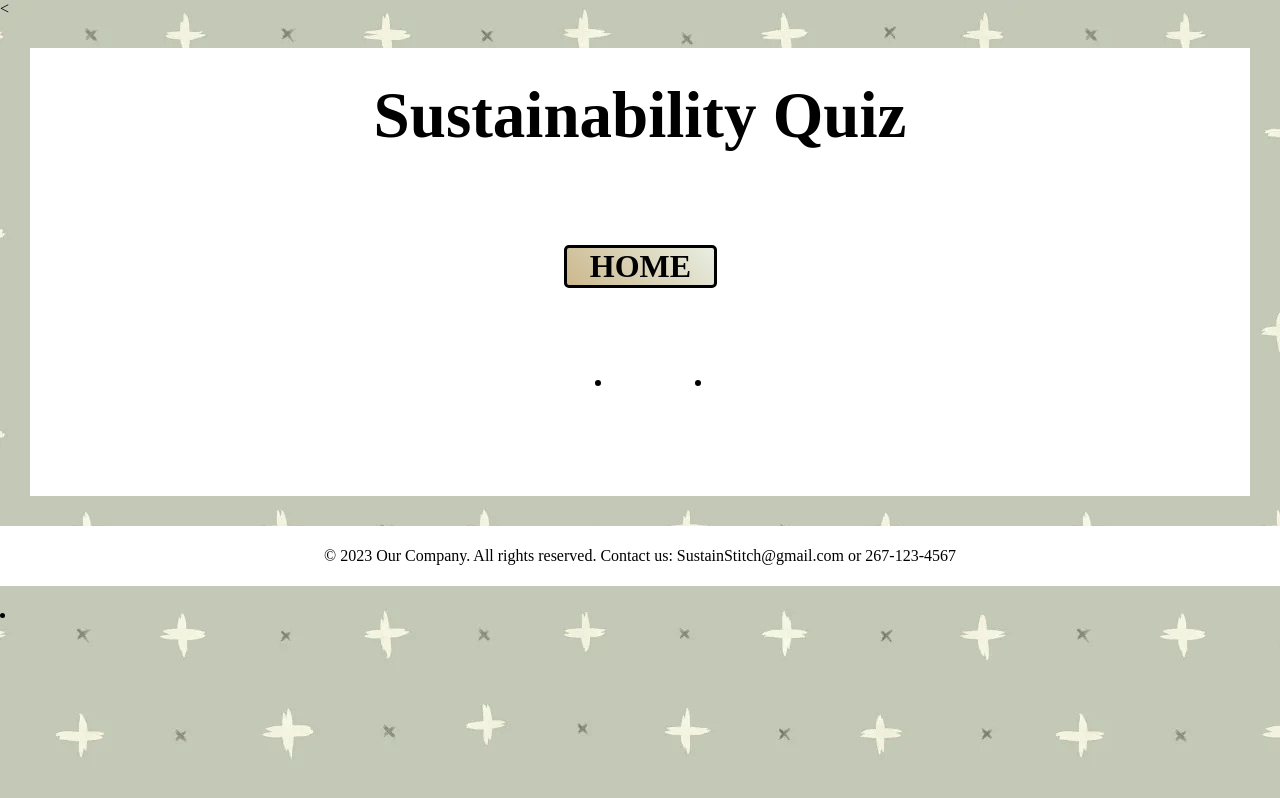
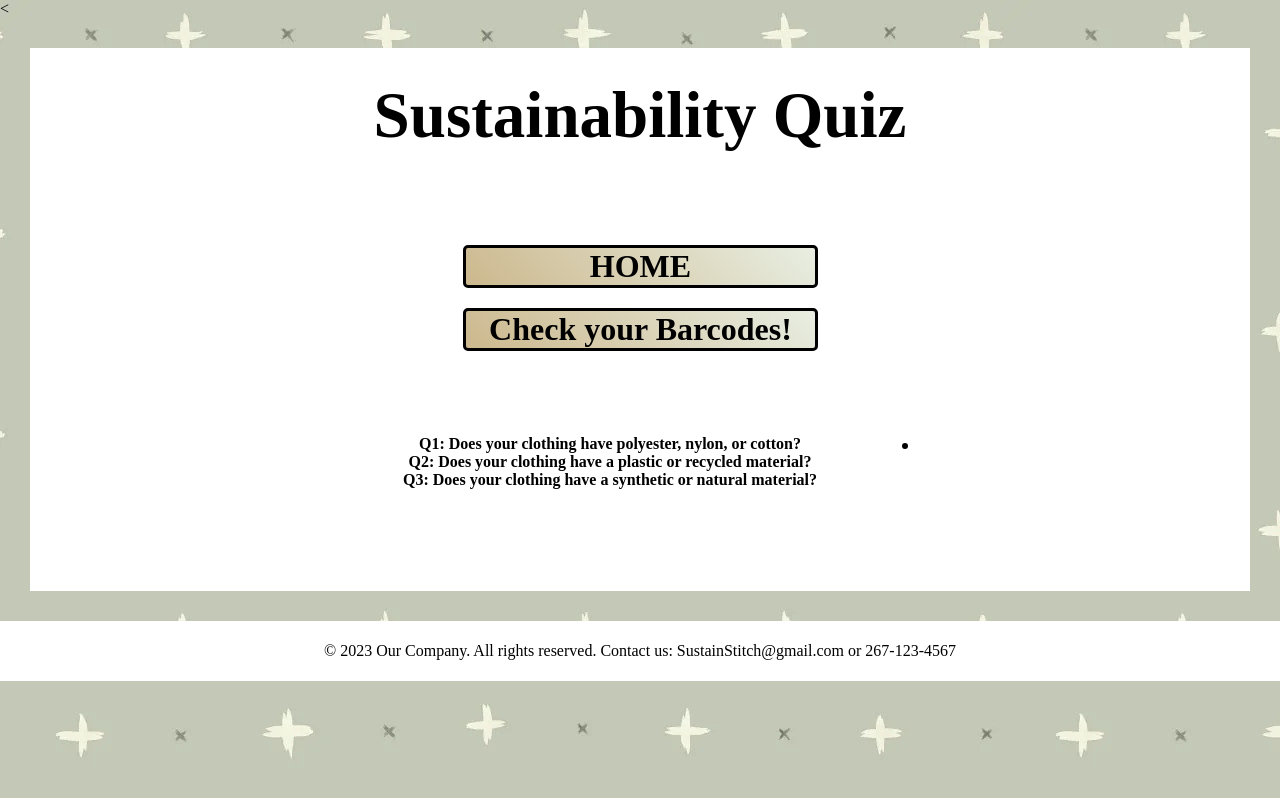
Before and after one commit to Jliu223/SustainStitch, a plain HTML site: page quiz.html in a window 1280 px wide. Drawn offline with Linux system fonts and the light colour scheme; files that its build step writes are made by us from their sources; files whose address does not match are found by name; a web font is replaced by a local one.

Commit message:
Our main quiz page which has our true/false quiz and a link to barcode.html

```diff
--- a/quiz.html
+++ b/quiz.html
@@ -14,28 +14,38 @@
 
   <body>
     <h1>
-    <div class=Title>
+      <div class="Title">
         Sustainability Quiz
       </div>
       <main>
-      <ul class=homeButtons>
+        <ul class="homeButtons">
           <li><a href="index.html">
             <div class="button">
               HOME
             </div>
           </a>
           </li>
-      </ul>
-      <ul>
-        <li><a href="truefalse.html">
-            <div class="button2">
-
+          <li>
+            <a href = "barcode.html">
+              <div class="button">
+                Check your Barcodes!
               </div>
             </a>
           </li>
-        <li><a href="">
+        </ul>
+        <ul>
+          <li>
+            <a>
+              <div class="question">
+                Q1: Does your clothing have polyester, nylon, or cotton? <br>
+                Q2: Does your clothing have a plastic or recycled material? <br>
+                Q3: Does your clothing have a synthetic or natural material?
+              </div>
+            </a>
+          </li>
+          <li>
+            <a href="">
               <div class="button2">
-
               </div>
             </a>
           </li>
@@ -45,7 +55,12 @@
     <footer>
       <p>&copy; 2023 Our Company. All rights reserved. Contact us: SustainStitch@gmail.com or 267-123-4567 </p>
     </footer>
+    <style>
+      .question {
+        font-size: 16px; /* Adjust the font size */
+      }
+    </style>
   </body>
 
+
 </html>
-<li></li>
```
Lines whose indentation alone changed are shown as unchanged.
